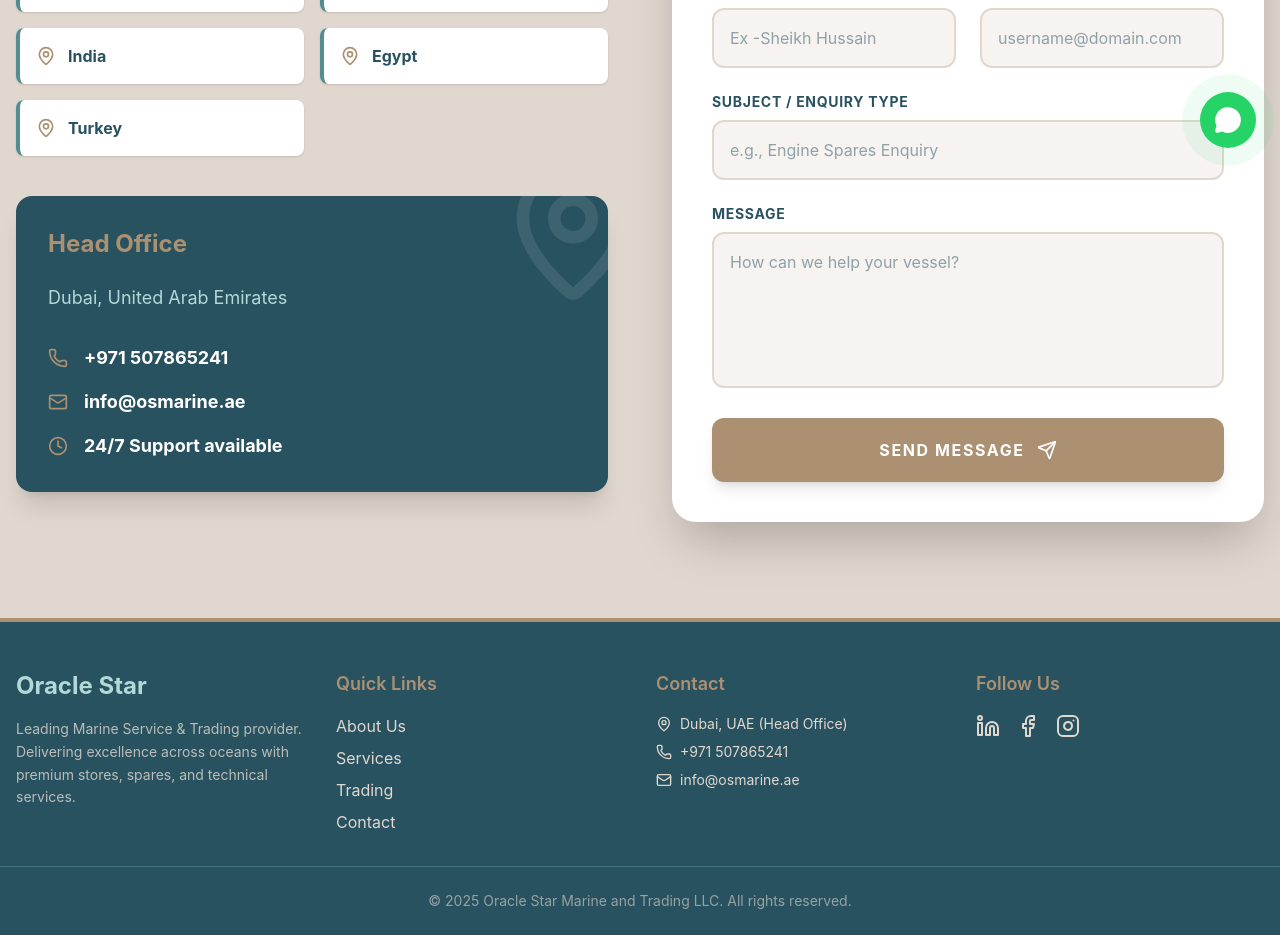
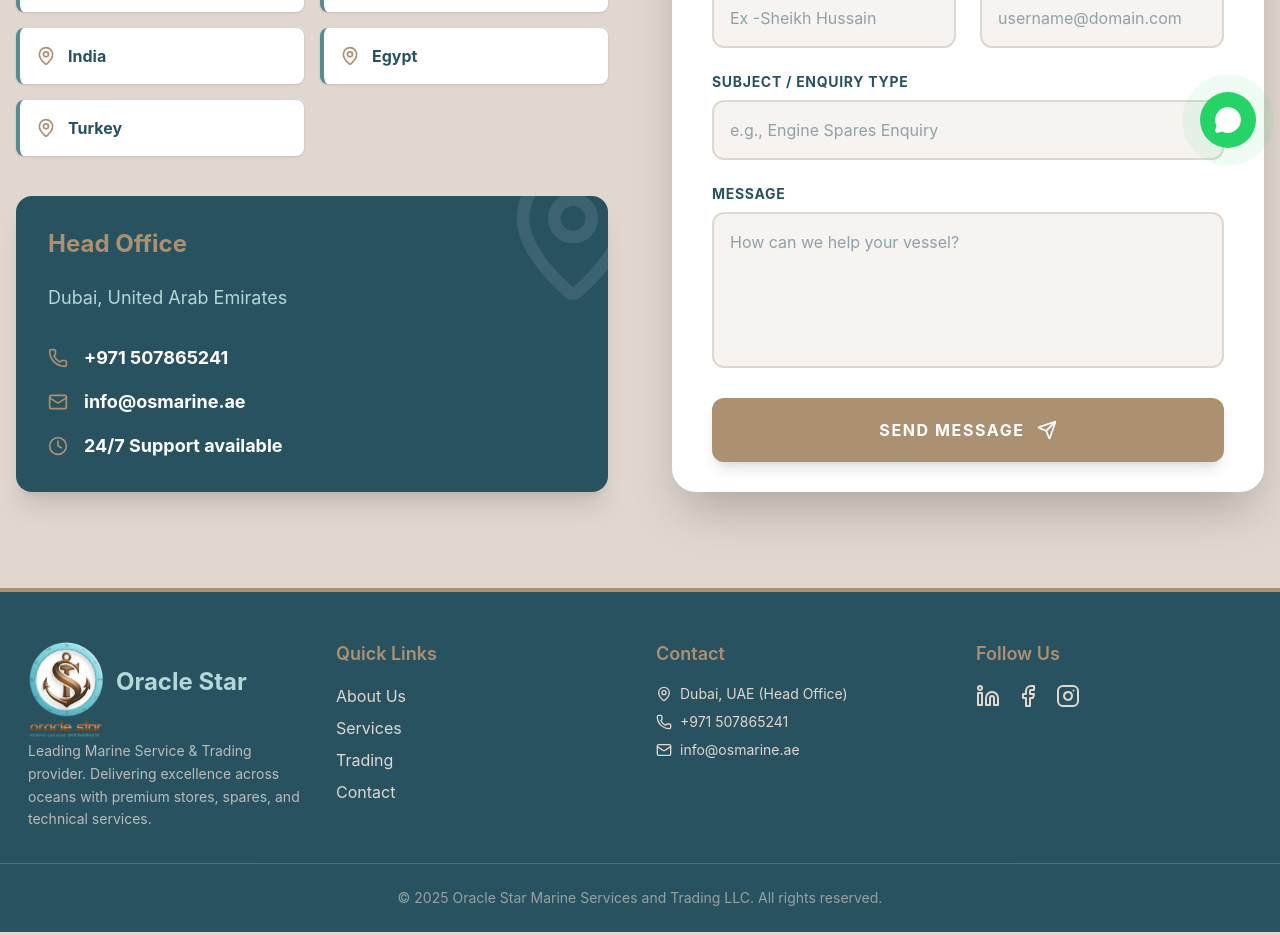
Before and after one commit to Tarun-Yaduvanshi-001/osmarine, a React (Vite) app: page /contact in a window 1280 px wide. Shown: the part 628-1563 px from the top of the page. Built offline with nearby package versions, Linux system fonts and the light colour scheme.

Commit message:
modified footer

```diff
--- a/src/components/Footer.jsx
+++ b/src/components/Footer.jsx
@@ -1,6 +1,8 @@
 import React from 'react';
 import { Facebook, Linkedin, Instagram, Mail, Phone, MapPin } from 'lucide-react';
 import { Link } from 'react-router-dom';
+import logoImg from "../assets/osmarine_logo.png";
+
 
 const Footer = () => {
   return (
@@ -9,8 +11,11 @@
 
         {/* Brand */}
         <div>
-          <h3 className="text-2xl font-bold text-marine-300 mb-4">Oracle Star</h3>
-          <p className="text-sm opacity-80 leading-relaxed">
+          <span className='flex items-center'>
+            <img src={logoImg} alt="logo" className='h-25'/>
+            <h3 className="text-2xl font-bold text-marine-300 mb-4">Oracle Star</h3>
+          </span>
+          <p className="text-sm opacity-80 leading-relaxed ms-3">
             Leading Marine Service & Trading provider. Delivering excellence across oceans with premium stores, spares, and technical services.
           </p>
         </div>
@@ -48,7 +53,7 @@
       </div>
 
       <div className="text-center border-t border-marine-700 pt-6 text-sm opacity-60">
-        &copy; {new Date().getFullYear()} Oracle Star Marine and Trading LLC. All rights reserved.
+        &copy; {new Date().getFullYear()} Oracle Star Marine Services and Trading LLC. All rights reserved.
       </div>
     </footer>
   );
--- a/src/components/Navbar.jsx
+++ b/src/components/Navbar.jsx
@@ -57,12 +57,6 @@
                 <b>Marine Services and Trading LLC</b>
               </span>
 
-              {/* <span className=" md:text-2xl xl:text-3xl font-extrabold tracking-wider text-[#9a6734] uppercase leading-none font-sans">
-                Oracle Star
-              </span>
-              <span className="md:text-md xl:text-lg font-semibold m-4 tracking-widest text-marine-700 uppercase">
-                <b>Marine Services and Trading LLC</b>
-              </span> */}
             </div>
           </Link>
           </div>
--- a/src/components/Preloader.jsx
+++ b/src/components/Preloader.jsx
@@ -30,7 +30,7 @@
         />
       </div>
 
-      <p className="mt-4 text-marine-300 font-serif tracking-widest text-sm animate-pulse">
+      <p className="mt-4 text-marine-300 font-serif tracking-widest text-md animate-pulse">
         PREPARING VESSEL...
       </p>
     </motion.div>
--- a/src/pages/Contact.jsx
+++ b/src/pages/Contact.jsx
@@ -73,7 +73,7 @@
         </div>
 
         {/* Form */}
-        <div className="bg-white p-10 rounded-3xl shadow-2xl border-t-8 border-gold-500">
+        <div className="bg-white px-10 py-5 rounded-3xl shadow-2xl border-t-8 border-gold-500">
           <h2 className="text-3xl font-extrabold text-marine-900 mb-8">Send a Message</h2>
           <form ref={form} onSubmit={sendEmail} className="space-y-6">
             <div className="grid grid-cols-1 md:grid-cols-2 gap-6">
```
Also changed, not shown: 1 other file (tests, documents, lock files or other folders).
